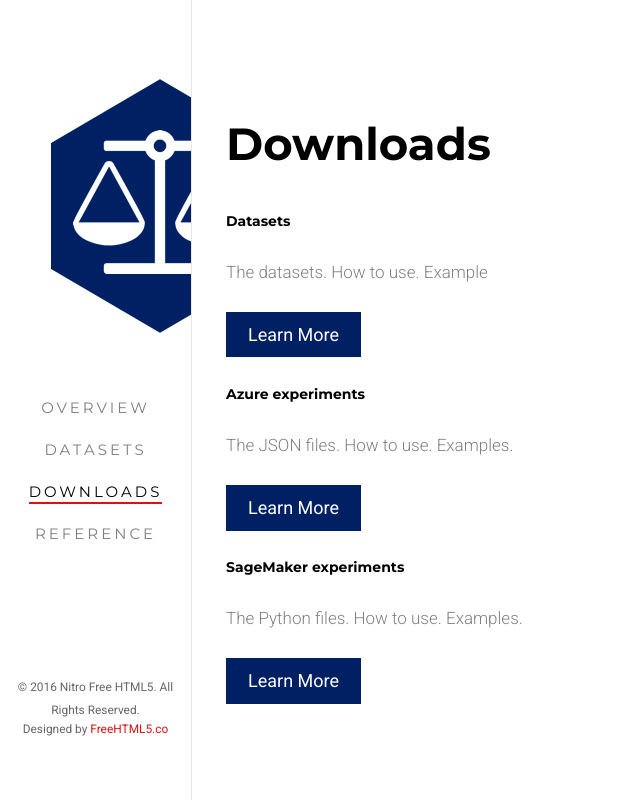
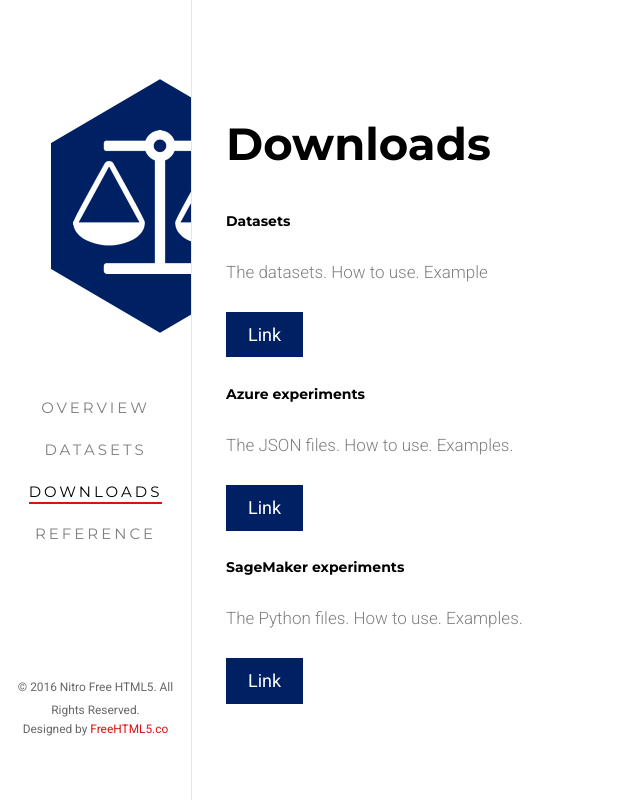
Before and after one commit to Zurimonster/zurimonster.github.io, a plain HTML site: page Downloads.html in a window 1280 px wide. Shown: the whole page, without its empty margins (0-640 px from the left). Drawn offline with Linux system fonts and the light colour scheme.

Commit message:
change page titles

```diff
--- a/Downloads.html
+++ b/Downloads.html
@@ -7,7 +7,7 @@
 	<head>
 	<meta charset="utf-8">
 	<meta http-equiv="X-UA-Compatible" content="IE=edge">
-	<title>Nitro &mdash; Free HTML5 Bootstrap Website Template by FreeHTML5.co</title>
+	<title>MLBench</title>
 	<meta name="viewport" content="width=device-width, initial-scale=1">
 	<meta name="description" content="Free HTML5 Website Template by FreeHTML5.co" />
 	<meta name="keywords" content="free html5, free template, free bootstrap, free website template, html5, css3, mobile first, responsive" />
@@ -99,17 +99,17 @@
 						<div class="fh5co-card animate-box" data-animate-effect="fadeInLeft">
 							<h5>Datasets</h5>
 							<p>The datasets. How to use. Example</p>
-							<p><a href="https://www.google.com/" class="btn btn-md btn-primary">Learn More</a></p>
+							<p><a href="https://www.google.com/" class="btn btn-md btn-primary">Link</a></p>
 						</div>
 						<div class="fh5co-card animate-box" data-animate-effect="fadeInLeft">
 							<h5>Azure experiments</h5>
 							<p>The JSON files. How to use. Examples.</p>
-							<p><a href="https://www.google.com/" class="btn btn-md btn-primary">Learn More</a></p>
+							<p><a href="https://www.google.com/" class="btn btn-md btn-primary">Link</a></p>
 						</div>
 						<div class="fh5co-card animate-box" data-animate-effect="fadeInLeft">
 							<h5>SageMaker experiments</h5>
 							<p>The Python files. How to use. Examples.</p>
-							<p><a href="https://www.google.com/" class="btn btn-md btn-primary">Learn More</a></p>
+							<p><a href="https://www.google.com/" class="btn btn-md btn-primary">Link</a></p>
 						</div>
 
 					</div>
```
Also changed, not shown: Datasets.html (+1 -1 lines), Reference.html (+1 -1 lines), index.html (+1 -1 lines).
